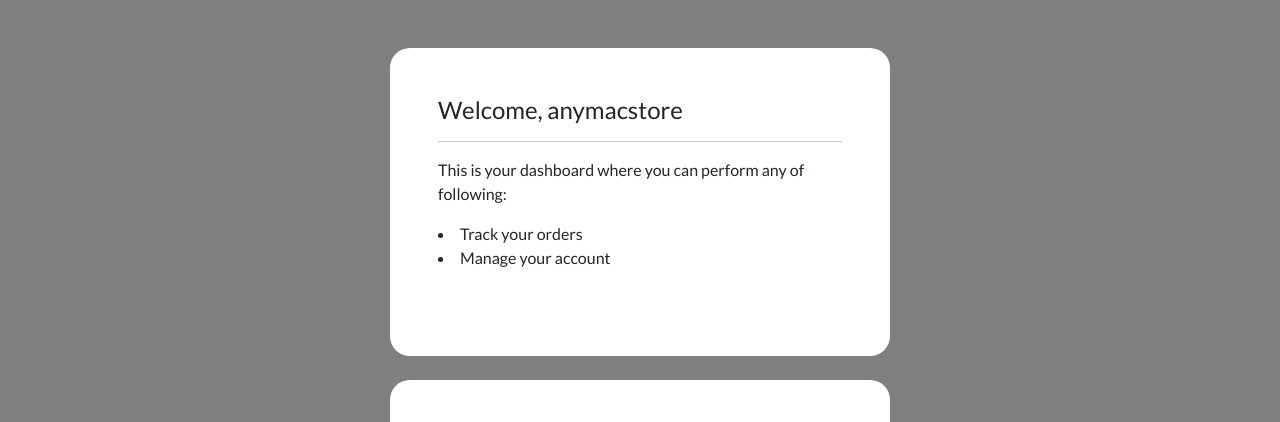
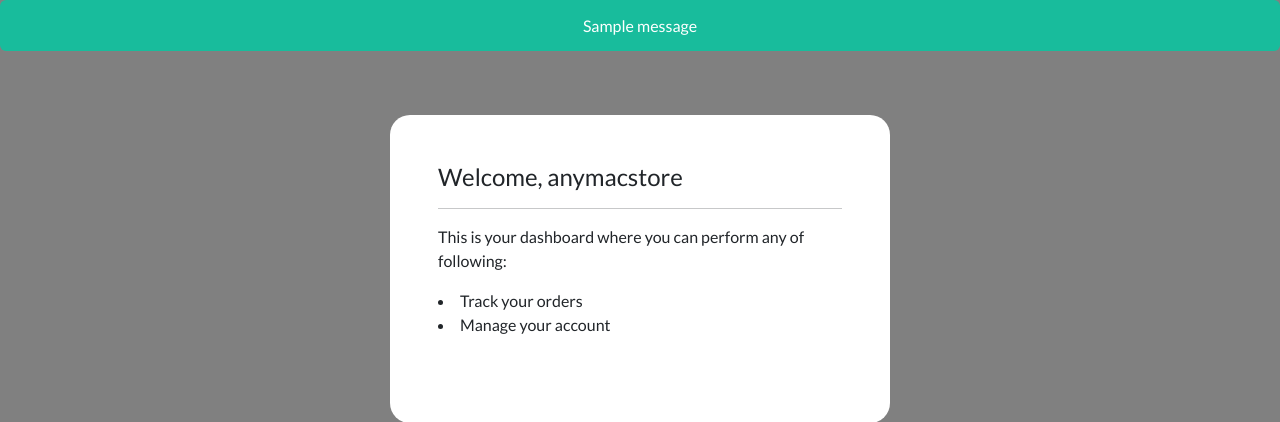
Before and after one commit to IvanSerbeniuk/Django, a Django app: page /account/dashboard in a window 1280 px wide. Shown: the part 72-494 px from the top of the page. Run offline with Django 4.2, Linux system fonts and the light colour scheme; a user stored in the database is signed in; data comes from the database, SQL or seed files in the repository; both versions use the stored data as it was after the commit; one stand-in notice (Sample message) is shown; some libraries are stand-ins or nearby versions.

Commit message:
85 User notification

```diff
--- a/account/views.py
+++ b/account/views.py
@@ -17,7 +17,7 @@ from django.contrib.auth import authenticate, login, logout
 
 from django.contrib.auth.decorators import login_required
 
-
+from django.contrib import messages
 
 
 def register(request):
@@ -147,7 +147,7 @@ def user_logout(request): # excepts session key to kill
 
         pass
 
-
+    messages.success(request, 'Logout success!')
 
     return redirect('store')
 
@@ -175,6 +175,8 @@ def profile_management(request):
 
             user_form.save()
 
+            messages.info(request, 'Account updated!')
+
             return redirect('dashboard')
 
     context = {'user_form':user_form}
@@ -191,6 +193,9 @@ def delete_account(request):
 
         user.delete()
 
+        messages.error (request, 'Account deleted!')
+
+
         return redirect ('store')
 
 
--- a/store/templates/store/base.html
+++ b/store/templates/store/base.html
@@ -191,6 +191,28 @@
 
     </nav>
 
+    {% for message in messages %}
+
+        {% if message.level == DEFAULT_MESSAGE_LEVELS.SUCCESS %}
+
+            <h6 class="alert alert-success text-center"> {{message}} </h6>
+
+        {% endif %}
+
+        {% if message.level == DEFAULT_MESSAGE_LEVELS.ERROR %}
+
+            <h6 class="alert alert-danger text-center"> {{message}} </h6>
+
+        {% endif %}
+
+        {% if message.level == DEFAULT_MESSAGE_LEVELS.INFO %}
+
+            <h6 class="alert alert-info text-center"> {{message}} </h6>
+
+        {% endif %}
+
+    {% endfor %}
+
 
     <body>
 
```
Also changed, not shown: db.sqlite3.
